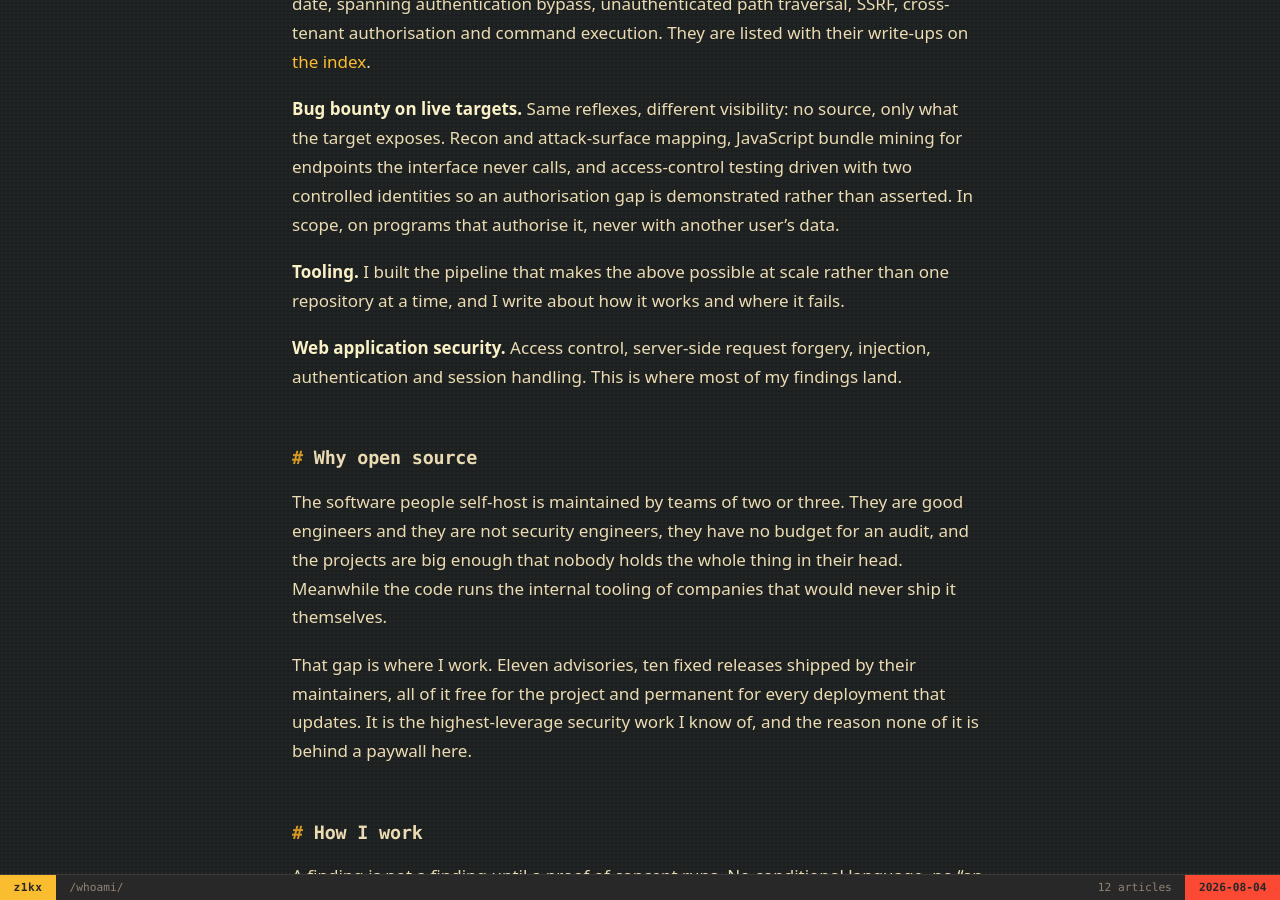
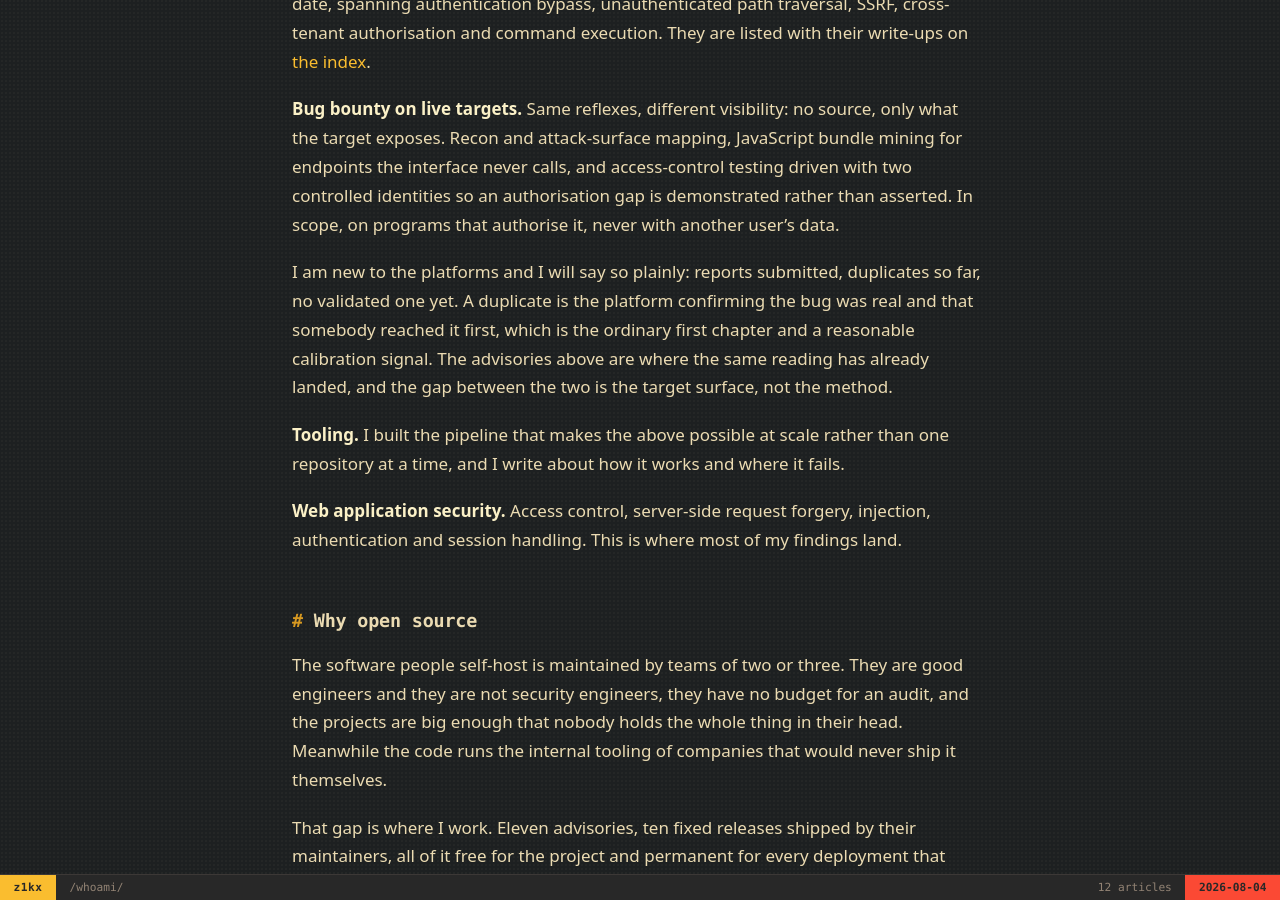
Before and after one commit to axel-corsiez/axel-corsiez.github.io, a Jekyll site: the page built from whoami.md, in a window 1280 px wide and 900 px high, scrolled down 717 px. Built offline with Jekyll 4.4.1, drawn with Linux system fonts in a browser that asks for light colours.

Commit message:
State the bug bounty position honestly instead of implying a track record
New to the platforms, reports submitted, duplicates so far, none validated
yet. Said plainly rather than left to inference, because a reader who finds
no validated report after an implied track record loses trust in everything
else on the page.

A duplicate is also framed for what it is: the platform confirming the bug
was real and that somebody got there first.

Co-Authored-By: Claude Opus 5 <noreply@anthropic.com>
Claude-Session: https://claude.ai/code/session_01HS8YRNJuenxAiW8BSzuY7d

```diff
--- a/whoami.md
+++ b/whoami.md
@@ -29,6 +29,12 @@ target exposes. Recon and attack-surface mapping, JavaScript bundle mining for e
 interface never calls, and access-control testing driven with two controlled identities so an
 authorisation gap is demonstrated rather than asserted. In scope, on programs that authorise it,
 never with another user's data.
+
+I am new to the platforms and I will say so plainly: reports submitted, duplicates so far, no
+validated one yet. A duplicate is the platform confirming the bug was real and that somebody
+reached it first, which is the ordinary first chapter and a reasonable calibration signal. The
+advisories above are where the same reading has already landed, and the gap between the two is
+the target surface, not the method.
 
 **Tooling.** I built the pipeline that makes the above possible at scale rather than one
 repository at a time, and I write about how it works and where it fails.
```
Also changed, not shown: fr/whoami.md (+6 -0 lines).
